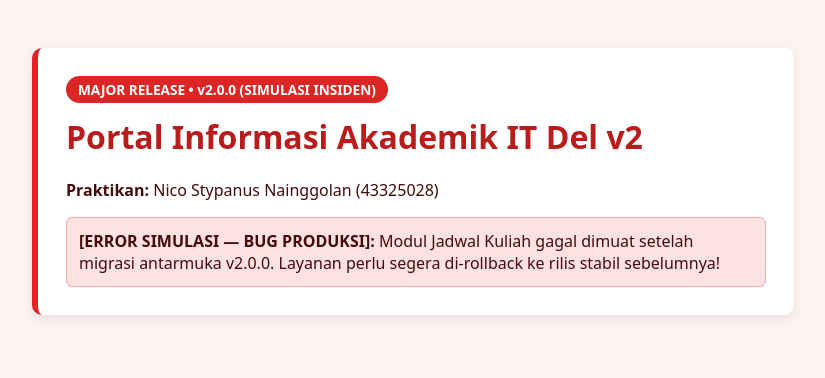
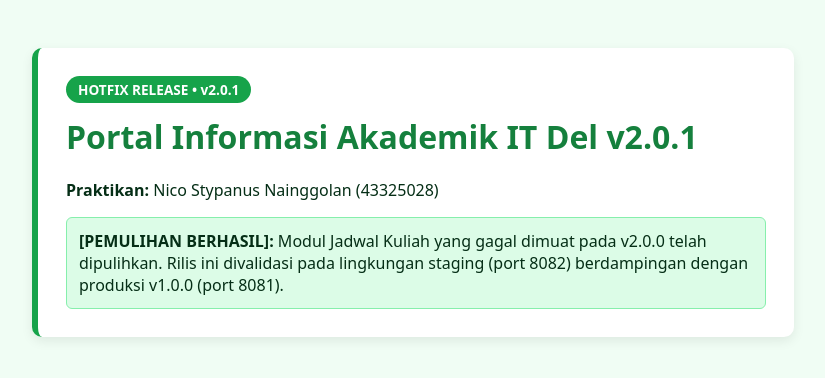
Before and after one commit to Stypanusgol/-virkom-portal-del, a plain HTML site: page src/index.html in a window 1280 px wide. Shown: the whole page, without its empty margins (227-1052 px from the left). Drawn offline with Linux system fonts and the light colour scheme.

Commit message:
fix: pulihkan modul jadwal kuliah pada portal (hotfix v2.0.1)

```diff
--- a/src/index.html
+++ b/src/index.html
@@ -3,24 +3,24 @@
 <head>
   <meta charset="UTF-8">
   <meta name="viewport" content="width=device-width, initial-scale=1.0">
-  <title>Portal Akademik IT Del — v2.0.0</title>
+  <title>Portal Akademik IT Del — v2.0.1</title>
   <style>
-    body { font-family: system-ui, sans-serif; background: #fef2f2; color: #450a0a; padding: 40px; }
+    body { font-family: system-ui, sans-serif; background: #f0fdf4; color: #052e16; padding: 40px; }
     .card { background: #ffffff; max-width: 700px; margin: auto; padding: 28px; border-radius: 10px;
-            border-left: 6px solid #dc2626; box-shadow: 0 4px 12px rgba(0,0,0,0.08); }
-    .badge { display: inline-block; background: #dc2626; color: #fff; padding: 4px 12px;
+            border-left: 6px solid #16a34a; box-shadow: 0 4px 12px rgba(0,0,0,0.08); }
+    .badge { display: inline-block; background: #16a34a; color: #fff; padding: 4px 12px;
              border-radius: 999px; font-size: 0.85rem; font-weight: 600; }
-    h1 { margin-top: 12px; color: #b91c1c; }
-    .alert { background: #fee2e2; border: 1px solid #fca5a5; padding: 12px; border-radius: 6px; margin-top: 14px; }
+    h1 { margin-top: 12px; color: #15803d; }
+    .note { background: #dcfce7; border: 1px solid #86efac; padding: 12px; border-radius: 6px; margin-top: 14px; }
   </style>
 </head>
 <body>
   <div class="card">
-    <span class="badge">MAJOR RELEASE • v2.0.0 (SIMULASI INSIDEN)</span>
-    <h1>Portal Informasi Akademik IT Del v2</h1>
+    <span class="badge">HOTFIX RELEASE • v2.0.1</span>
+    <h1>Portal Informasi Akademik IT Del v2.0.1</h1>
     <p><strong>Praktikan:</strong> Nico Stypanus Nainggolan (43325028)</p>
-    <div class="alert">
-      <strong>[ERROR SIMULASI — BUG PRODUKSI]:</strong> Modul Jadwal Kuliah gagal dimuat setelah migrasi antarmuka v2.0.0. Layanan perlu segera di-rollback ke rilis stabil sebelumnya!
+    <div class="note">
+      <strong>[PEMULIHAN BERHASIL]:</strong> Modul Jadwal Kuliah yang gagal dimuat pada v2.0.0 telah dipulihkan. Rilis ini divalidasi pada lingkungan staging (port 8082) berdampingan dengan produksi v1.0.0 (port 8081).
     </div>
   </div>
 </body>
```
Also changed, not shown: 1 other file.
